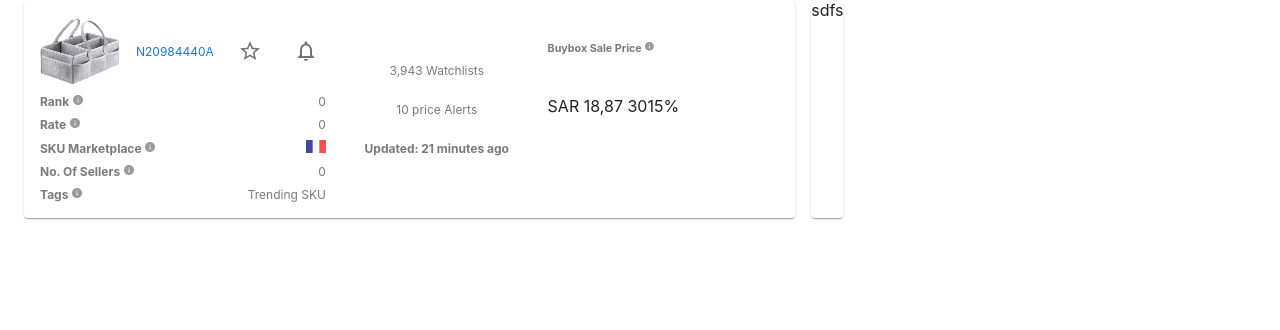
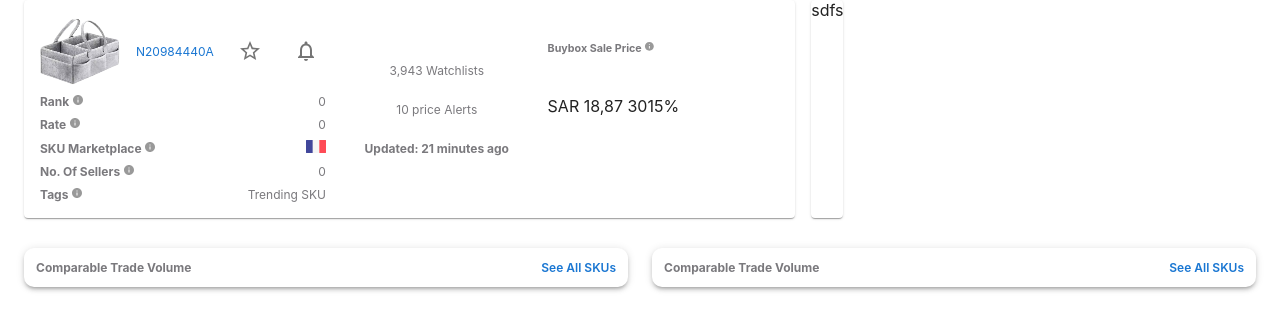
Before and after one commit to checkiamsiam/mui-sku-details-page, a React (Vite) app: page / in a window 1280 px wide. Shown: the top 330 px of the page. Built offline with nearby package versions, Linux system fonts and the light colour scheme.

Commit message:
Comparable trade volume initially added

```diff
--- a/src/App.jsx
+++ b/src/App.jsx
@@ -1,4 +1,5 @@
 import React from 'react'
+import ComparableTradeVolume from './components/ComparableTradeVolume'
 import ProductDetails from './pages/productDetails'
 
 function App() {
@@ -6,6 +7,7 @@ function App() {
   return (
     <div>
       <ProductDetails></ProductDetails>
+      <ComparableTradeVolume/>
     </div>
   )
 }
--- /dev/null
+++ b/src/components/ComparableTradeVolume.jsx
@@ -0,0 +1,28 @@
+import { Box, Card, Container, Link, Stack } from '@mui/material';
+import React from 'react';
+
+const ComparableTradeVolume = () => {
+    return (
+        <Container maxWidth="xl" sx={{my: "30px"}}>
+            <Stack direction="row" spacing={3}>
+                {/* Left Card */}
+                <Card  sx={{ boxShadow: 3, padding: ".75rem", borderRadius: "10px", width: "50%"}}>
+                    <Stack direction="row" spacing={2} alignItems="center" justifyContent="space-between">
+                        <h2 style={{fontSize: "12px", color: "#7A797D"}}>Comparable Trade Volume</h2>
+                        <Link  href="#" underline="none" sx={{fontSize: "12px", fontWeight: "600"}}>See All SKUs</Link>
+                    </Stack>
+                </Card>
+
+                {/* Right Card */}
+                <Card  sx={{ boxShadow: 3, padding: ".75rem", borderRadius: "10px", width: "50%"}}>
+                    <Stack direction="row" spacing={2} alignItems="center" justifyContent="space-between">
+                        <h2 style={{fontSize: "12px", color: "#7A797D"}}>Comparable Trade Volume</h2>
+                        <Link  href="#" underline="none" sx={{fontSize: "12px", fontWeight: "600"}}>See All SKUs</Link>
+                    </Stack>
+                </Card>
+            </Stack>
+        </Container>
+    );
+};
+
+export default ComparableTradeVolume;
```
Also changed, not shown: src/assets/images/basket.png (added), src/assets/images/noon.png (added).
